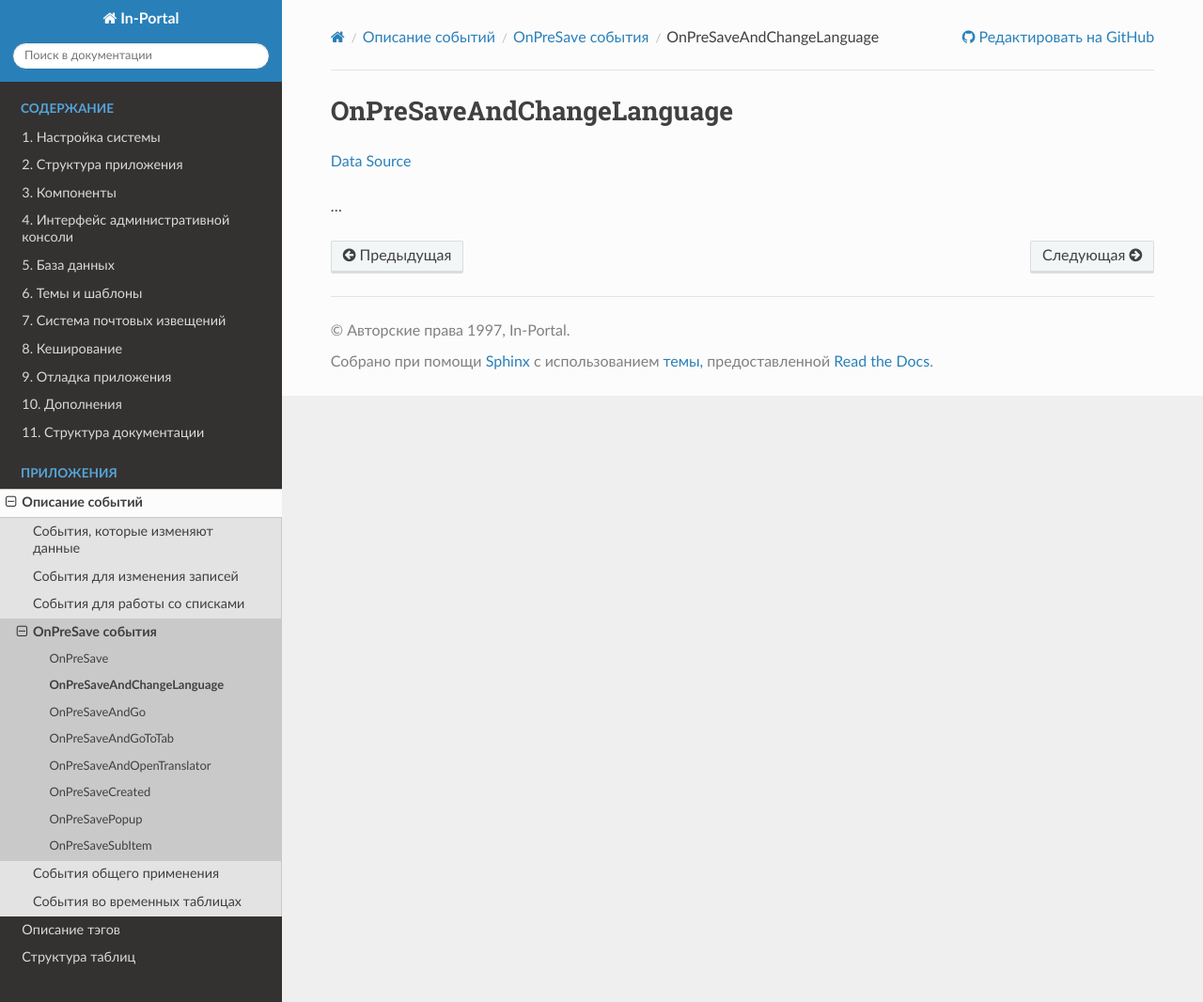
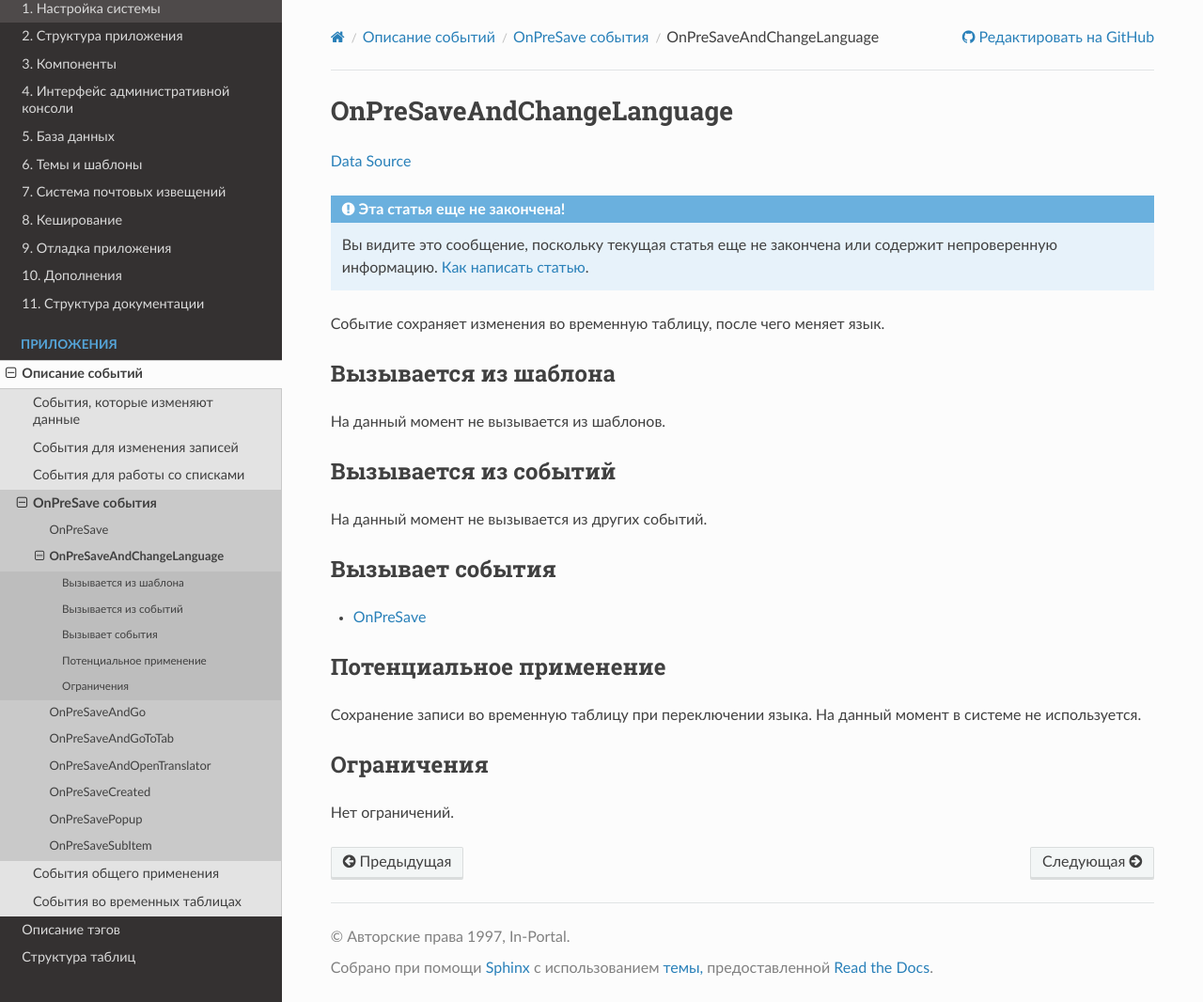
Before and after one commit to in-portal/guide-ru, a Sphinx documentation site: the page built from docs/events/onpresave/on_pre_save_and_change_language.rst, in a window 1280 px wide and 1066 px high. Shown: the whole window at 94% size. Built offline with Sphinx 7.4.7 and the Read the Docs theme 3.1.0, drawn with Linux system fonts in a browser that asks for light colours.

Commit message:
Integrated "/events/onpresave/on_pre_save_and_change_language.rst"

```diff
--- a/docs/events/onpresave/on_pre_save_and_change_language.rst
+++ b/docs/events/onpresave/on_pre_save_and_change_language.rst
@@ -2,6 +2,33 @@ OnPreSaveAndChangeLanguage
 ==========================
 `Data Source`_
 
-...
+.. include:: /includes/not_finished.rst
+
+Событие сохраняет изменения во временную таблицу, после чего меняет язык.
+
+Вызывается из шаблона
+---------------------
+
+На данный момент не вызывается из шаблонов.
+
+Вызывается из событий
+---------------------
+
+На данный момент не вызывается из других событий.
+
+Вызывает события
+----------------
+
+- :doc:`/events/onpresave/on_pre_save`
+
+Потенциальное применение
+------------------------
+
+Сохранение записи во временную таблицу при переключении языка. На данный момент в системе не используется.
+
+Ограничения
+-----------
+
+Нет ограничений.
 
 .. _Data Source: http://guide.in-portal.org/rus/index.php/EventHandler:OnPreSaveAndChangeLanguage
```
